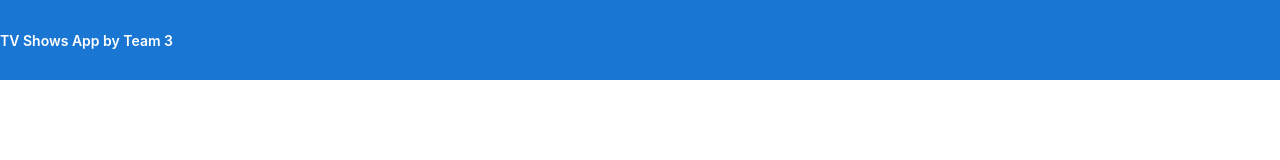
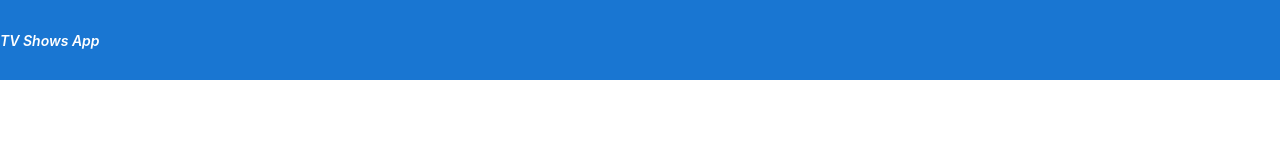
Before and after one commit to mlynn0791/Project-Copy, an Angular app: page / in a window 1280 px wide. Shown: the top 160 px of the page. Built offline with nearby package versions, Linux system fonts and the light colour scheme.

Commit message:
added formatting element to Tv Shows App

```diff
--- a/src/app/app.component.html
+++ b/src/app/app.component.html
@@ -3,5 +3,5 @@
 <!-- Toolbar -->
 <div class="toolbar" role="banner">
 
-  <div style="text-align: center">TV Shows App by Team 3</div>
+  <span><em>TV Shows App</em></span>
   </div>
```
